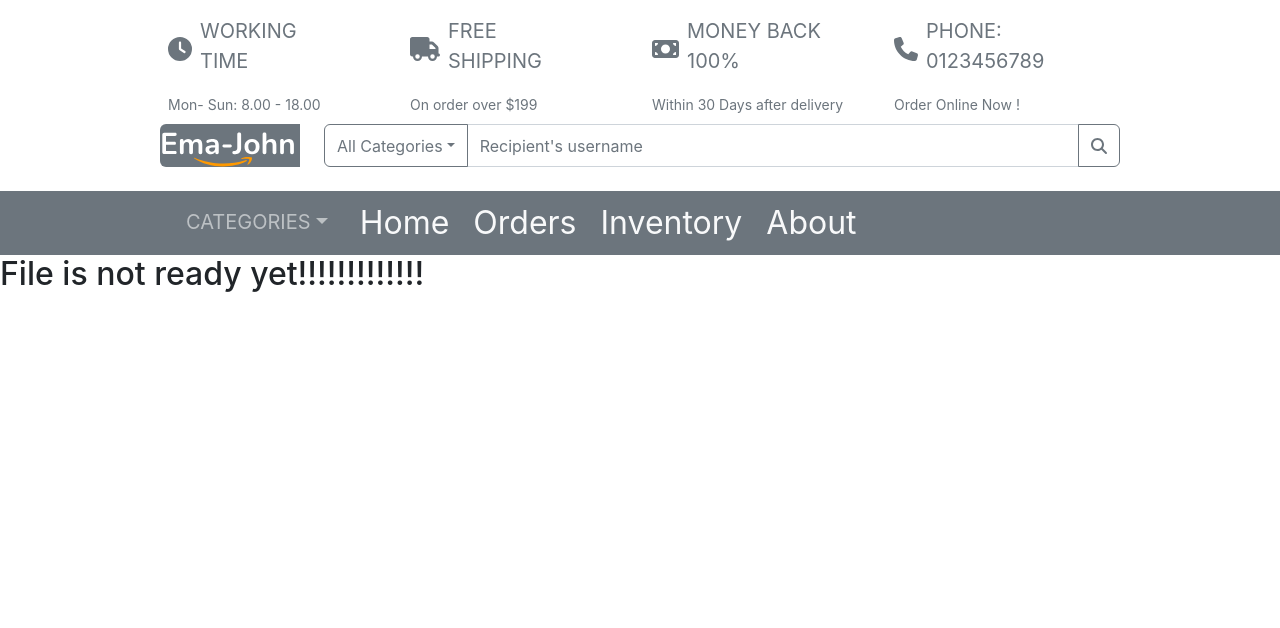
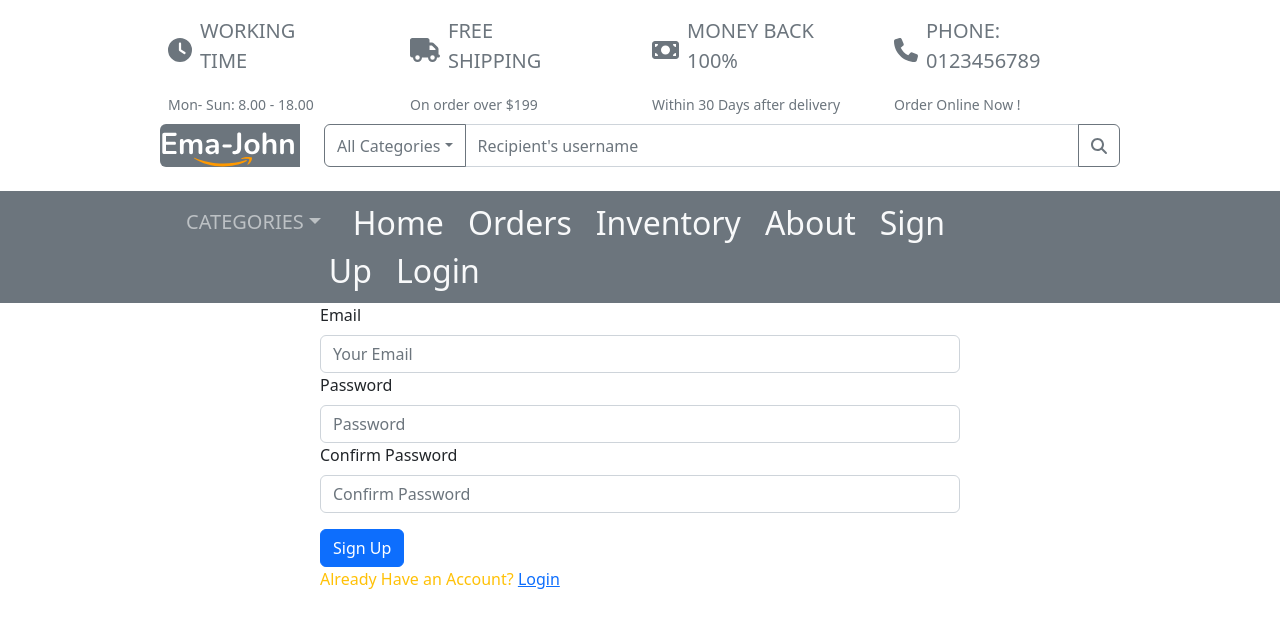
Before and after one commit to EmranSWE/sky-device-shop, a React (Create React App) app: page /signup in a window 1280 px wide. Shown: the top 628 px of the page. Built offline with nearby package versions, Linux system fonts and the light colour scheme.

Commit message:
updated signup pages

```diff
--- a/package.json
+++ b/package.json
@@ -9,8 +9,12 @@
     "@testing-library/jest-dom": "^5.16.5",
     "@testing-library/react": "^13.3.0",
     "@testing-library/user-event": "^13.5.0",
+    "bootstrap": "^5.2.1",
+    "firebase": "^9.10.0",
     "react": "^18.2.0",
+    "react-bootstrap": "^2.5.0",
     "react-dom": "^18.2.0",
+    "react-firebase-hooks": "^5.0.3",
     "react-router-dom": "^6.3.0",
     "react-scripts": "5.0.1",
     "web-vitals": "^2.1.4"
--- a/src/App.js
+++ b/src/App.js
@@ -7,6 +7,8 @@ import Orders from './Components/orders/Orders';
 import Inventory from './Components/Inventory/Inventory';
 import FileNotFound from './Components/FileNotFound/FileNotFound';
 import About from './Components/About/About'
+import Login from './Components/Login/Login';
+import SignUp from './Components/SignUp/SignUp';
 function App() {
   return (
     <div >
@@ -17,6 +19,8 @@ function App() {
         <Route path='/orders' element={<Orders></Orders>}></Route>
         <Route path='/inventory' element={<Inventory></Inventory>}></Route>
         <Route path='/about' element={<About></About>}></Route>
+        <Route path='/login' element={<Login></Login>}></Route>
+        <Route path='/signup' element={<SignUp></SignUp>}></Route>
         <Route path='*' element={<FileNotFound></FileNotFound>}></Route>
 
       </Routes>
--- a/src/Components/Header/Header.js
+++ b/src/Components/Header/Header.js
@@ -80,6 +80,8 @@ const Header = () => {
           <Link className='text-decoration-none text-light me-4' to='/orders'>Orders</Link>
           <Link  className='text-decoration-none text-light me-4' to='/inventory'>Inventory</Link>
           <Link className='text-decoration-none text-light me-4' to='/about'>About</Link>
+          <Link className='text-decoration-none text-light me-4' to='/signup'>Sign Up</Link>
+          <Link className='text-decoration-none text-light me-4' to='/login'>Login</Link>
         </li>
 
       </ul>
--- /dev/null
+++ b/src/Components/Login/Login.js
@@ -0,0 +1,11 @@
+import React from 'react';
+
+const Login = () => {
+    return (
+        <div>
+            <p>Login</p>
+        </div>
+    );
+};
+
+export default Login;
--- /dev/null
+++ b/src/Components/SignUp/SignUp.js
@@ -0,0 +1,88 @@
+import React from 'react';
+import { useState } from 'react';
+import { Button, Col, Form, InputGroup, Row } from 'react-bootstrap';
+import { useCreateUserWithEmailAndPassword } from 'react-firebase-hooks/auth';
+import { Link } from 'react-router-dom';
+import auth from '../../firebase.init';
+const SignUp = () => {
+    const [validated, setValidated] = useState(false);
+    const [email,setEmail]=useState('');
+    const [password,setPassword]=useState('');
+    const [confirmPassword,setConfirmPassword]=useState('');
+    const [error,setError]=useState('');
+    const [ createUserWithEmailAndPassword] = useCreateUserWithEmailAndPassword(auth);
+
+    const handleEmailChange=(event) =>{
+        setEmail(event.target.value)
+    }
+    const handlePasswordChange=(event) =>{
+        setPassword(event.target.value)
+    }
+    const handleConfirmPasswordChange=(event) =>{
+        setConfirmPassword(event.target.value)
+    }
+
+  const handleCreateUser = event =>{
+    const form = event.currentTarget;
+    event.preventDefault();
+    if (form.checkValidity() === false) {
+        event.stopPropagation();
+    }
+
+    if(password !== confirmPassword){
+        setError('Your two password not match')
+        return;
+    }
+    if(password.length<6){
+        setError('Password must be 6 character')
+        return;
+    }
+
+
+    createUserWithEmailAndPassword(email,password);
+    setError('');
+    setValidated(true);
+}
+  return (
+    <Form className='w-50 mx-auto' noValidate validated={validated} onSubmit={handleCreateUser}>
+
+      <Row className="mb-3">
+        <Form.Group as={Col} md="12" controlId="validationCustom03">
+          <Form.Label>Email</Form.Label>
+          <Form.Control onBlur={handleEmailChange} type="email" placeholder="Your Email" required />
+          <Form.Control.Feedback type="invalid">
+            Please provide a valid email.
+          </Form.Control.Feedback>
+        </Form.Group>
+        <Form.Group as={Col} md="12" controlId="validationCustom04">
+          <Form.Label>Password</Form.Label>
+          <Form.Control onBlur={handlePasswordChange} type="password" placeholder="Password" required />
+          <Form.Control.Feedback type="invalid">
+            Please provide a valid password.
+          </Form.Control.Feedback>
+        </Form.Group>
+        <Form.Group as={Col} md="12" controlId="validationCustom05">
+          <Form.Label>Confirm Password</Form.Label>
+          <Form.Control onBlur={handleConfirmPasswordChange} type="password" placeholder="Confirm Password" required />
+          <Form.Control.Feedback type="invalid">
+            Please provide a valid Confirm Password.
+          </Form.Control.Feedback>
+        </Form.Group>
+
+      </Row>
+     {/*  <Form.Group className="mb-3">
+        <Form.Check
+          required
+          label="Agree to terms and conditions"
+          feedback="You must agree before submitting."
+          feedbackType="invalid"
+        />
+      </Form.Group> */}
+      <p className='text-danger'>{error}</p>
+      <Button  type="submit">Sign Up</Button>
+      <p className='text-warning'>Already Have an Account? <Link to='/login'>Login</Link></p>
+    </Form>
+  );
+};
+
+export default SignUp;
--- /dev/null
+++ b/src/firebase.init.js
@@ -0,0 +1,20 @@
+// Import the functions you need from the SDKs you need
+import { initializeApp } from "firebase/app";
+// TODO: Add SDKs for Firebase products that you want to use
+// https://firebase.google.com/docs/web/setup#available-libraries
+import { getAuth } from "firebase/auth";
+// Your web app's Firebase configuration
+const firebaseConfig = {
+  apiKey: "AIzaSyALlnqO0iHykX3txi5PPYQ3eMqY9NOhZKQ",
+  authDomain: "sky-device-shop.firebaseapp.com",
+  projectId: "sky-device-shop",
+  storageBucket: "sky-device-shop.appspot.com",
+  messagingSenderId: "415600494671",
+  appId: "1:415600494671:web:97a653f98d4af90d22823a"
+};
+
+// Initialize Firebase
+const app = initializeApp(firebaseConfig);
+const auth=getAuth(app);
+
+export default auth;
--- a/src/index.js
+++ b/src/index.js
@@ -4,7 +4,7 @@ import './index.css';
 import App from './App';
 import reportWebVitals from './reportWebVitals';
 import { BrowserRouter } from 'react-router-dom';
-
+import 'bootstrap/dist/css/bootstrap.min.css';
 const root = ReactDOM.createRoot(document.getElementById('root'));
 root.render(
   <BrowserRouter>
```
Also changed, not shown: src/__authentication_steps.js (added, +21 -0 lines), 1 other file (tests, documents, lock files or other folders).
